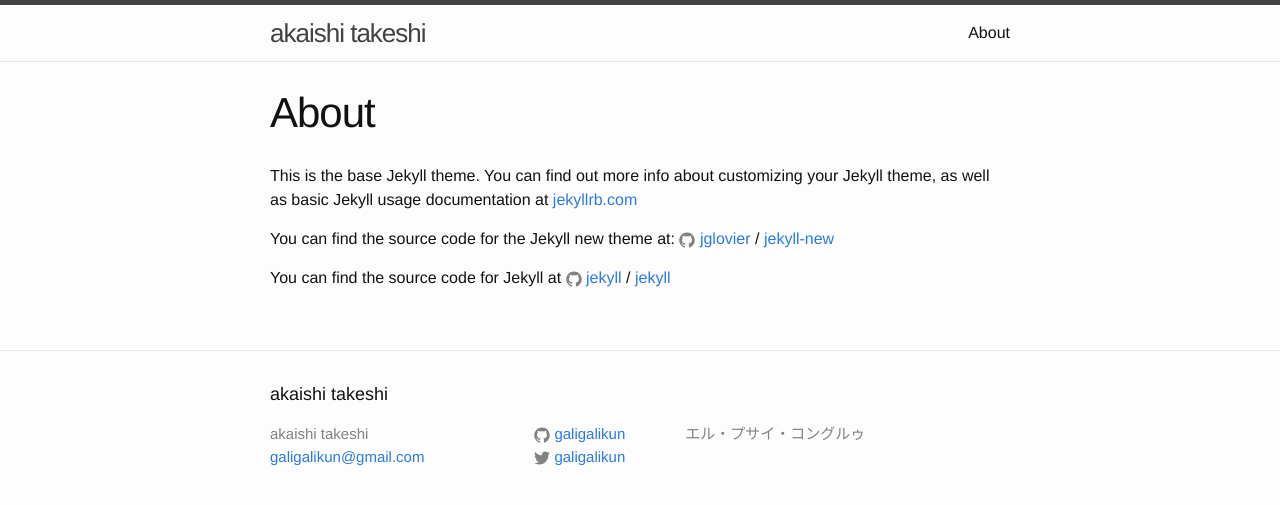
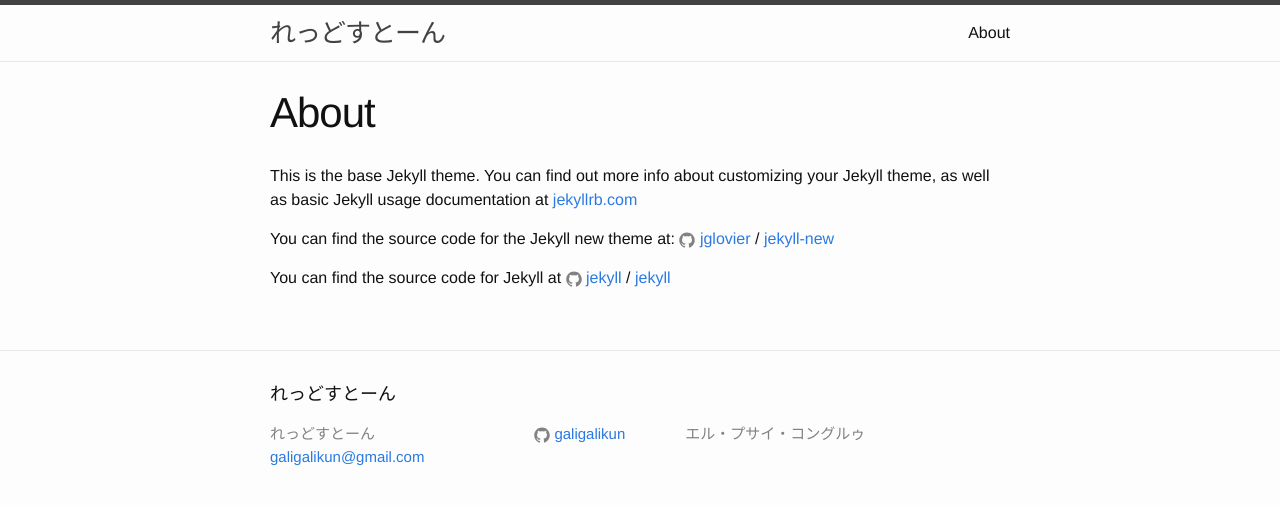
Before and after one commit to galigalikun/galigalikun.github.io, a Jekyll site: the page built from about.md, in a window 1280 px wide. Shown: the top 505 px of the page. Built offline with Jekyll 4.4.1, drawn with Linux system fonts in a browser that asks for light colours.

Commit message:
サイト更新2

```diff
--- a/_config.yml
+++ b/_config.yml
@@ -6,13 +6,12 @@
 # 'jekyll serve'. If you change this file, please restart the server process.
 
 # Site settings
-title: akaishi takeshi
+title: れっどすとーん
 email: galigalikun@gmail.com
 description: > # this means to ignore newlines until "baseurl:"
   エル・プサイ・コングルゥ
 baseurl: "" # the subpath of your site, e.g. /blog
 url: "http://redstone.biz" # the base hostname & protocol for your site
-twitter_username: galigalikun
 github_username: galigalikun
 
 # Build settings
```
